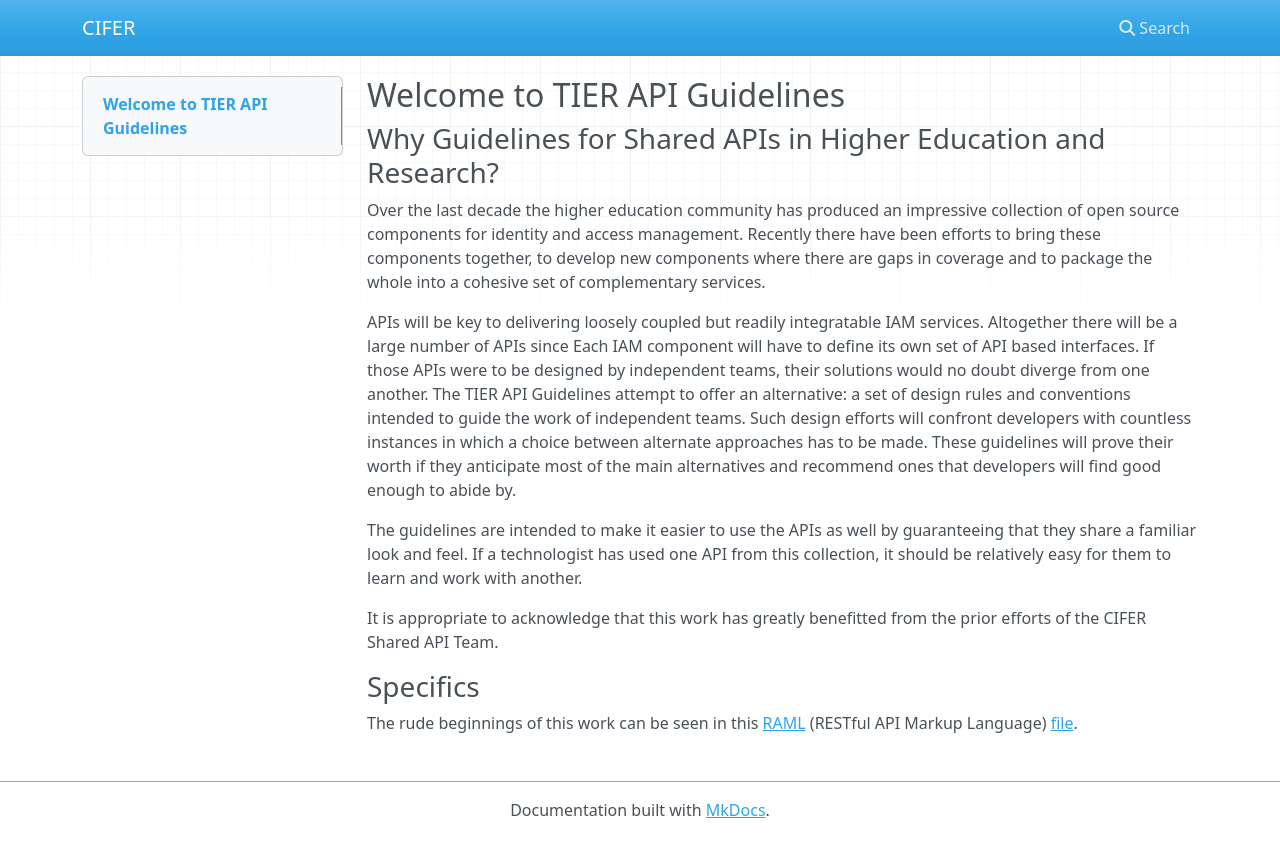
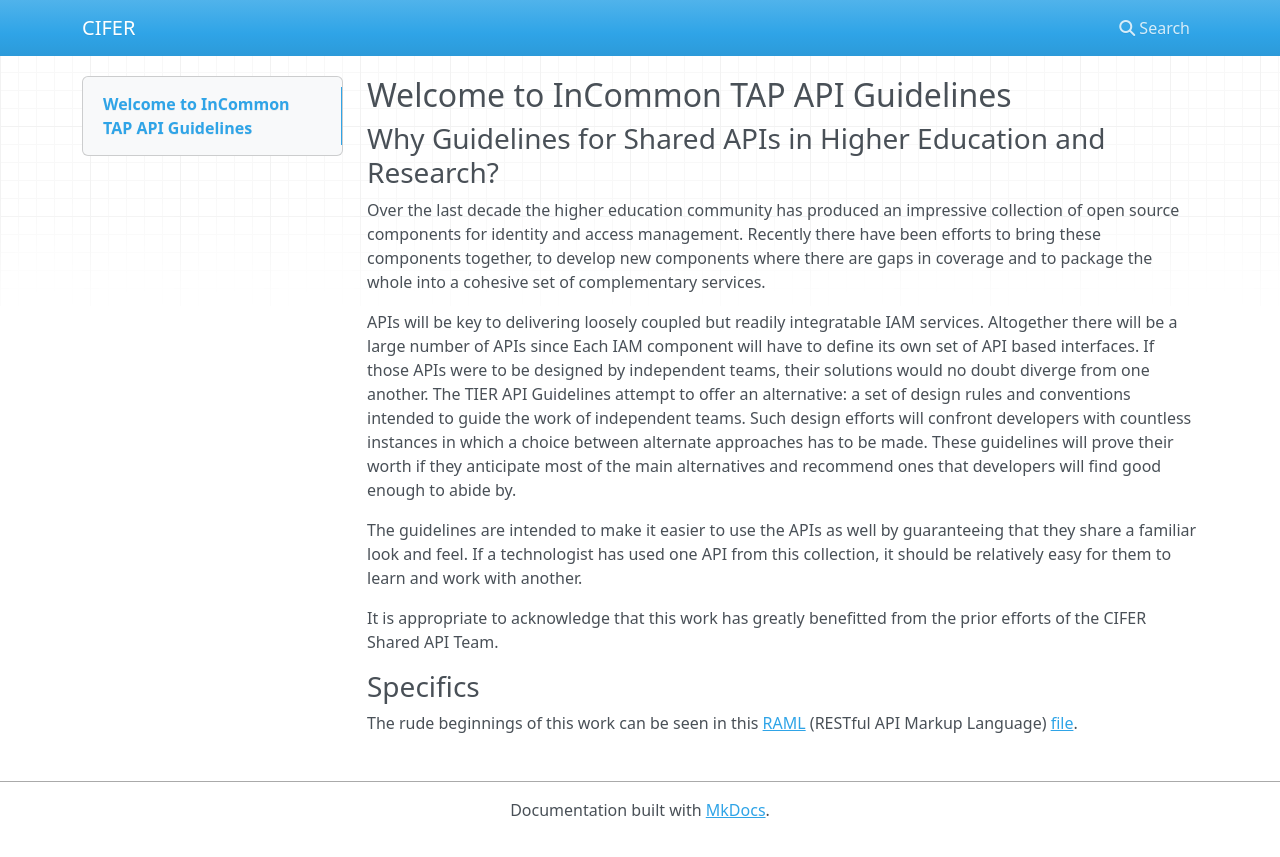
Before and after one commit to TAP-integration/id.internet2.edu, an MkDocs documentation site: the page built from docs/index.md, in a window 1280 px wide. Shown: the top 857 px of the page. Built offline with MkDocs 1.6.1, drawn with Linux system fonts in a browser that asks for light colours; nearby versions of some CDN libraries; old or Windows-style settings are respelled for this version of MkDocs.

Commit message:
Update index.md

```diff
--- a/docs/index.md
+++ b/docs/index.md
@@ -1,4 +1,4 @@
-## Welcome to TIER API Guidelines
+## Welcome to InCommon TAP API Guidelines
 
 ### Why Guidelines for Shared APIs in Higher Education and Research?
 
```
